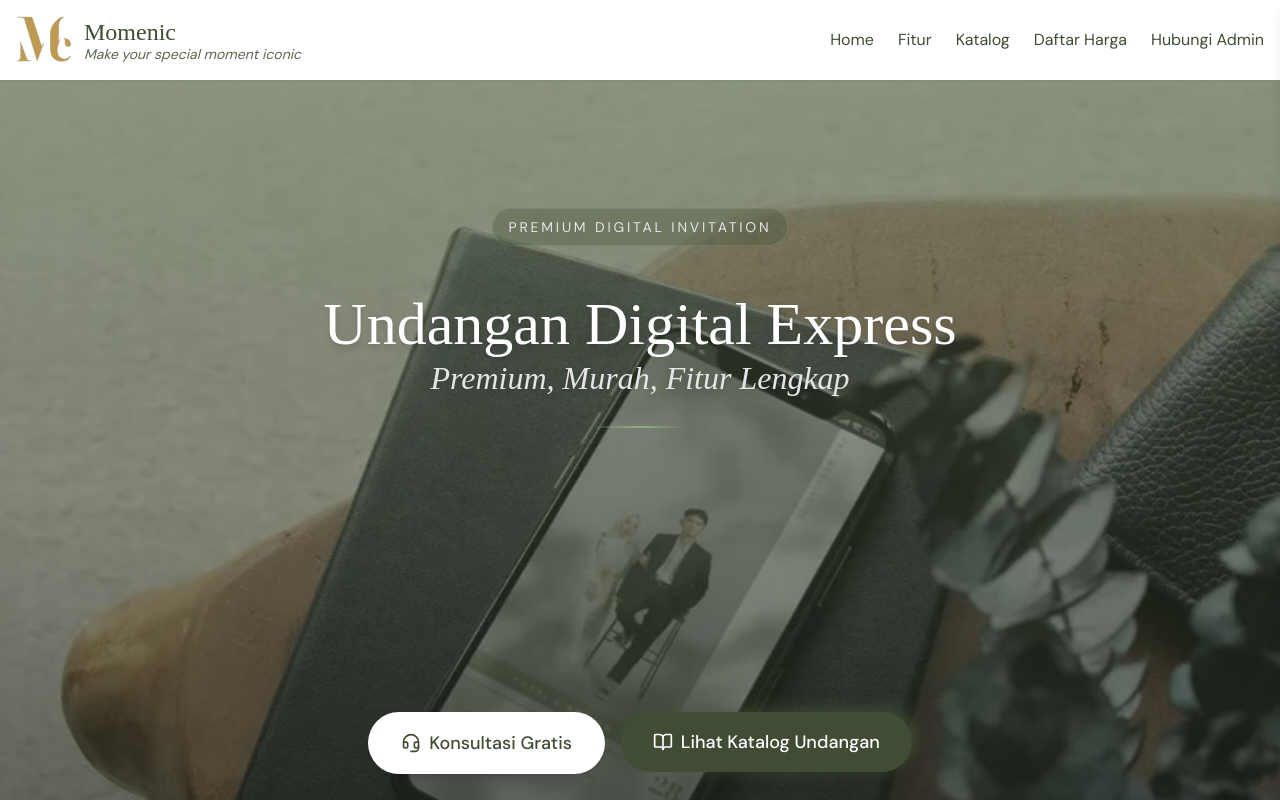
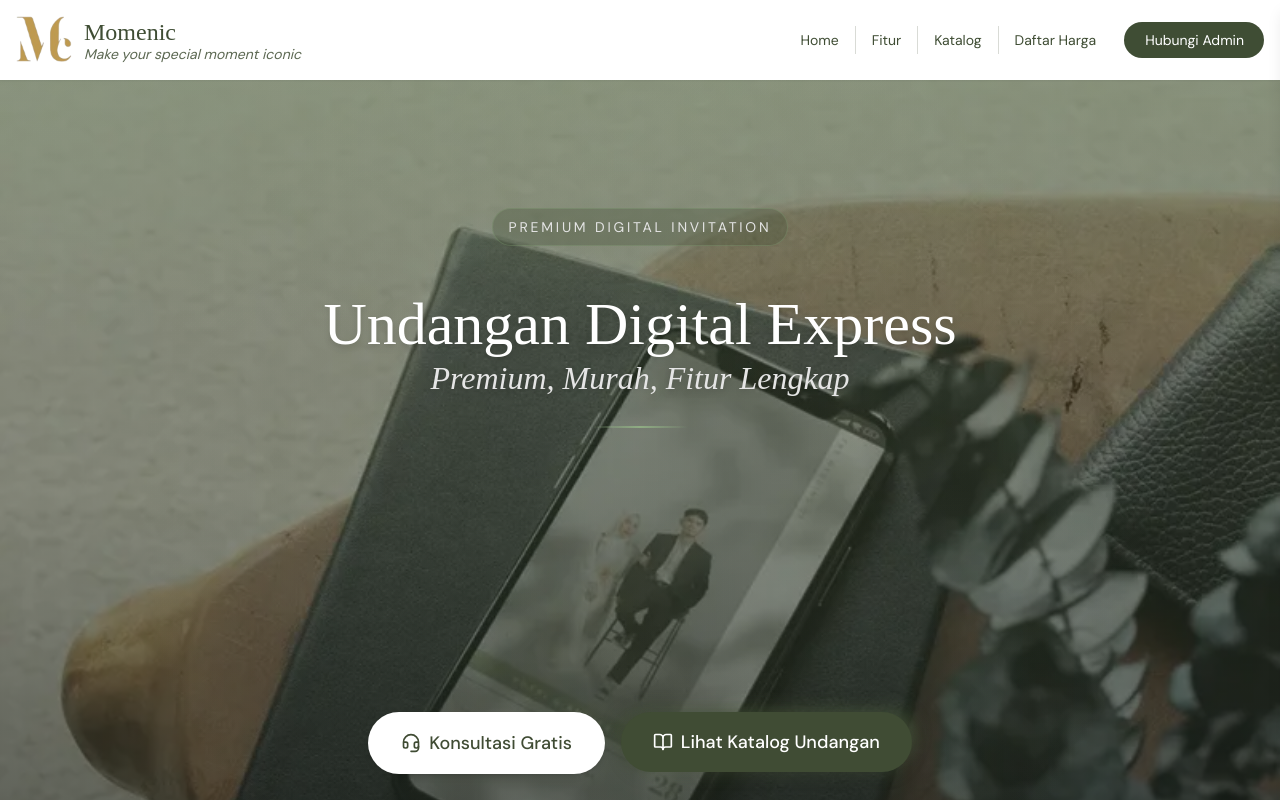
Before and after one commit to ilhardika/momenic, a React (Vite) app: page / in a window 1280 px wide. Shown: the top 800 px of the page. Built offline with nearby package versions, Linux system fonts and the light colour scheme; a web font is replaced by a local one.

Commit message:
feat: integrate analytics tracking across various components for user interaction insights

```diff
--- a/src/components/Footer.jsx
+++ b/src/components/Footer.jsx
@@ -1,6 +1,7 @@
 import { Link } from "react-router-dom";
 import { Instagram } from "lucide-react";
 import logo from "../assets/website-icon.png";
+import { trackEvent } from "../utils/analytics";
 
 const Footer = () => {
   return (
@@ -18,6 +19,7 @@ const Footer = () => {
             href="https://api.whatsapp.com/send?phone=6285179897917"
             target="_blank"
             rel="noopener noreferrer"
+            onClick={() => trackEvent("footer_wa_click")}
             className="hover:text-white transition-colors"
           >
             +6285179897917
@@ -27,6 +29,7 @@ const Footer = () => {
             href="https://instagram.com/momenic.id"
             target="_blank"
             rel="noopener noreferrer"
+            onClick={() => trackEvent("footer_ig_click")}
             className="flex items-center gap-1.5 hover:text-white transition-colors"
           >
             <Instagram className="w-4 h-4" />
--- a/src/components/Navbar.jsx
+++ b/src/components/Navbar.jsx
@@ -2,6 +2,7 @@ import { Menu, X } from "lucide-react";
 import { useState, useEffect } from "react";
 import logo from "../assets/website-icon.png";
 import { Link } from "react-router-dom";
+import { trackEvent } from "../utils/analytics";
 
 const navItems = [
   { label: "Home", href: "/#home" },
@@ -51,16 +52,26 @@ function Navbar() {
         </Link>
 
         {/* Desktop Navigation */}
-        <div className="hidden md:flex items-center space-x-6">
-          {navItems.map(({ label, href }) => (
+        <div className="hidden md:flex items-center divide-x divide-[#3F4D34]/20">
+          {navItems.slice(0, -1).map(({ label, href }) => (
             <a
               key={href}
               href={href}
-              className="font-secondary text-[#3F4D34] hover:text-[#4A5B3E] transition-colors duration-200"
+              onClick={() => trackEvent("nav_click", { link_label: label })}
+              className="font-secondary text-[#3F4D34] hover:text-[#4A5B3E] transition-colors duration-200 px-4 py-1 text-sm"
             >
               {label}
             </a>
           ))}
+          <a
+            href={navItems[navItems.length - 1].href}
+            target="_blank"
+            rel="noopener noreferrer"
+            onClick={() => trackEvent("nav_click", { link_label: "Hubungi Admin" })}
+            className="ml-3 font-secondary px-5 py-2 rounded-full bg-[#3F4D34] text-white text-sm hover:bg-[#526444] transition-colors duration-200 whitespace-nowrap"
+          >
+            {navItems[navItems.length - 1].label}
+          </a>
         </div>
 
         {/* Mobile Menu Button */}
@@ -92,8 +103,11 @@ function Navbar() {
               <a
                 key={href}
                 href={href}
-                className="font-secondary text-[#3F4D34] hover:text-[#4A5B3E] transition-colors duration-200"
-                onClick={() => setIsOpen(false)}
+                className="font-secondary text-[#3F4D34] hover:text-[#4A5B3E] transition-colors duration-200 border-b border-[#3F4D34]/10 pb-3"
+                onClick={() => {
+                  trackEvent("nav_click", { link_label: label });
+                  setIsOpen(false);
+                }}
               >
                 {label}
               </a>
--- a/src/pages/Homepage/components/Consultation.jsx
+++ b/src/pages/Homepage/components/Consultation.jsx
@@ -1,5 +1,6 @@
 import { MessageCircle, BookOpen } from "lucide-react";
 import { Link } from "react-router-dom";
+import { trackEvent } from "../../../utils/analytics";
 
 const Consultation = () => {
   return (
@@ -18,6 +19,7 @@ const Consultation = () => {
             href="https://api.whatsapp.com/send?phone=6285179897917&text=Halo%20Minmo,%20saya%20ingin%20konsultasi%20tentang%20undangan%20digital"
             target="_blank"
             rel="noopener noreferrer"
+            onClick={() => trackEvent("consultation_hubungi_click")}
             className="inline-flex items-center justify-center gap-2 px-7 py-3 bg-[#3F4D34] text-white font-secondary rounded-full hover:bg-[#2c3823] transition-colors shadow-md"
           >
             <MessageCircle className="w-5 h-5" />
@@ -25,6 +27,7 @@ const Consultation = () => {
           </a>
           <Link
             to="/tema"
+            onClick={() => trackEvent("consultation_katalog_click")}
             className="inline-flex items-center justify-center gap-2 px-7 py-3 border border-[#3F4D34] text-[#3F4D34] font-secondary rounded-full hover:bg-[#3F4D34] hover:text-white transition-colors"
           >
             <BookOpen className="w-5 h-5" />
--- a/src/pages/Homepage/components/Hero.jsx
+++ b/src/pages/Homepage/components/Hero.jsx
@@ -1,6 +1,7 @@
 import { useState, useEffect } from "react";
 import { MessageCircle, Headset, BookOpen } from "lucide-react";
 import { Link } from "react-router-dom";
+import { trackEvent } from "../../../utils/analytics";
 
 // Import your hero images here
 import heroImage1 from "../../../assets/hero-1.webp";
@@ -89,6 +90,7 @@ const Hero = () => {
                   href="https://api.whatsapp.com/send?phone=6285179897917&text=Halo%20Minmo,%20saya%20ingin%20konsultasi%20gratis%20tentang%20Undangan%20Digital"
                   target="_blank"
                   rel="noopener noreferrer"
+                  onClick={() => trackEvent("hero_konsultasi_click")}
                   className="relative inline-flex items-center px-6 sm:px-8 py-3 sm:py-4 bg-white text-[#404C34]
                            rounded-full transition-all duration-300 font-secondary font-medium text-base sm:text-lg
                            shadow-md hover:shadow-lg border border-white/10
@@ -109,6 +111,7 @@ const Hero = () => {
                 ></div>
                 <Link
                   to="/tema"
+                  onClick={() => trackEvent("hero_katalog_click")}
                   className="relative inline-flex items-center px-6 sm:px-8 py-3 sm:py-4 bg-[#404C34] hover:bg-[#526444] text-white
                            rounded-full transition-all duration-300 font-secondary font-medium text-base sm:text-lg
                            shadow-[0_4px_14px_0_rgba(64,76,52,0.4)] hover:shadow-[0_6px_20px_0_rgba(64,76,52,0.5)]
--- a/src/pages/Homepage/components/HowToOrder.jsx
+++ b/src/pages/Homepage/components/HowToOrder.jsx
@@ -1,5 +1,6 @@
 import { MessageCircle, Palette, CreditCard } from "lucide-react";
 import { Link } from "react-router-dom";
+import { trackEvent } from "../../../utils/analytics";
 
 const HowToOrder = () => {
   const steps = [
@@ -78,6 +79,7 @@ const HowToOrder = () => {
                         href={step.action.url}
                         target="_blank"
                         rel="noopener noreferrer"
+                        onClick={() => trackEvent("howtoorder_chat_click")}
                         className="inline-flex items-center justify-center space-x-2 px-5 py-2.5 sm:px-6 sm:py-3 rounded-full bg-[#2d5c56] text-white font-secondary text-sm hover:bg-[#1b4e44] transition-colors"
                       >
                         <MessageCircle className="h-4 w-4" />
--- a/src/pages/ThemePage/components/ThemeList.jsx
+++ b/src/pages/ThemePage/components/ThemeList.jsx
@@ -4,6 +4,7 @@ import { useSearchParams, useNavigate } from "react-router-dom";
 import Search from "../../../components/Search";
 import ThemeCard from "../../../components/ThemeCard";
 import useTheme from "../../../hooks/useTheme";
+import { trackEvent } from "../../../utils/analytics";
 
 const ThemeList = () => {
   const [searchParams, setSearchParams] = useSearchParams();
@@ -235,14 +236,15 @@ const ThemeList = () => {
 
   // Handle category selection
   const handleCategorySelect = (category) => {
-    // When changing category, reset to default "with photo" state
     setWithPhoto(true);
     setSelectedCategory(category);
+    trackEvent("theme_category_filter", { category });
   };
 
   // Handle photo option toggle
   const handlePhotoToggle = (hasPhoto) => {
     setWithPhoto(hasPhoto);
+    trackEvent("theme_photo_filter", { filter: hasPhoto ? "dengan_foto" : "tanpa_foto" });
   };
 
 
@@ -408,7 +410,7 @@ const ThemeList = () => {
             {hasMoreItems && (
               <div className="mt-8 flex justify-center">
                 <button
-                  onClick={handleLoadMore}
+                  onClick={() => { handleLoadMore(); trackEvent("theme_load_more_click", { category: selectedCategory }); }}
                   disabled={loadingMore}
                   className="px-8 py-3 bg-[#3F4D34] text-white rounded-full font-secondary transition-all duration-300 hover:bg-[#2c3823] focus:outline-none focus:ring-2 focus:ring-[#3F4D34] focus:ring-opacity-50 disabled:opacity-70 shadow-md hover:shadow-lg"
                 >
--- /dev/null
+++ b/src/utils/analytics.js
@@ -0,0 +1,5 @@
+export const trackEvent = (eventName, params = {}) => {
+  if (typeof window.gtag === "function") {
+    window.gtag("event", eventName, params);
+  }
+};
```
Also changed, not shown: src/pages/Homepage/components/Theme.jsx (+5 -3 lines).
